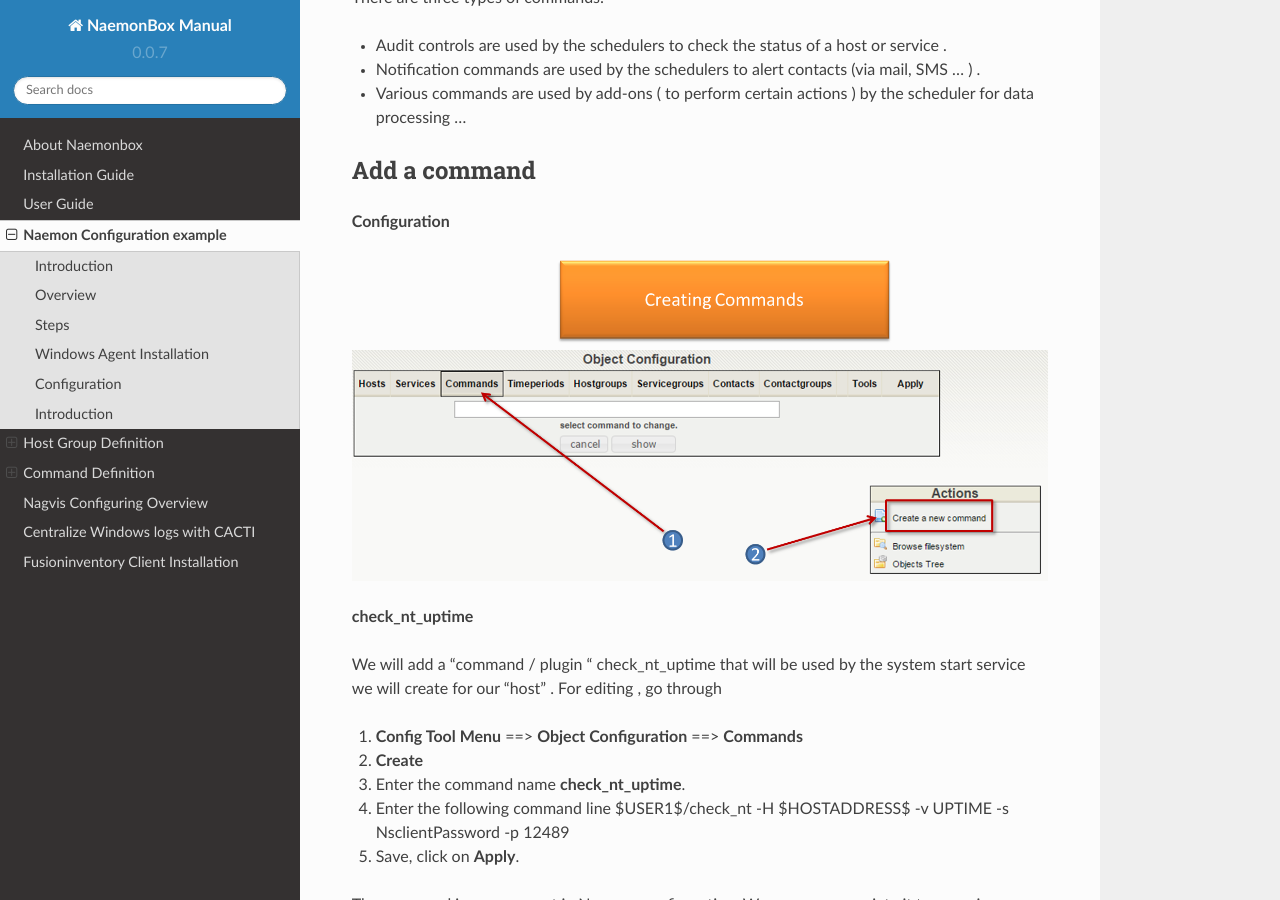
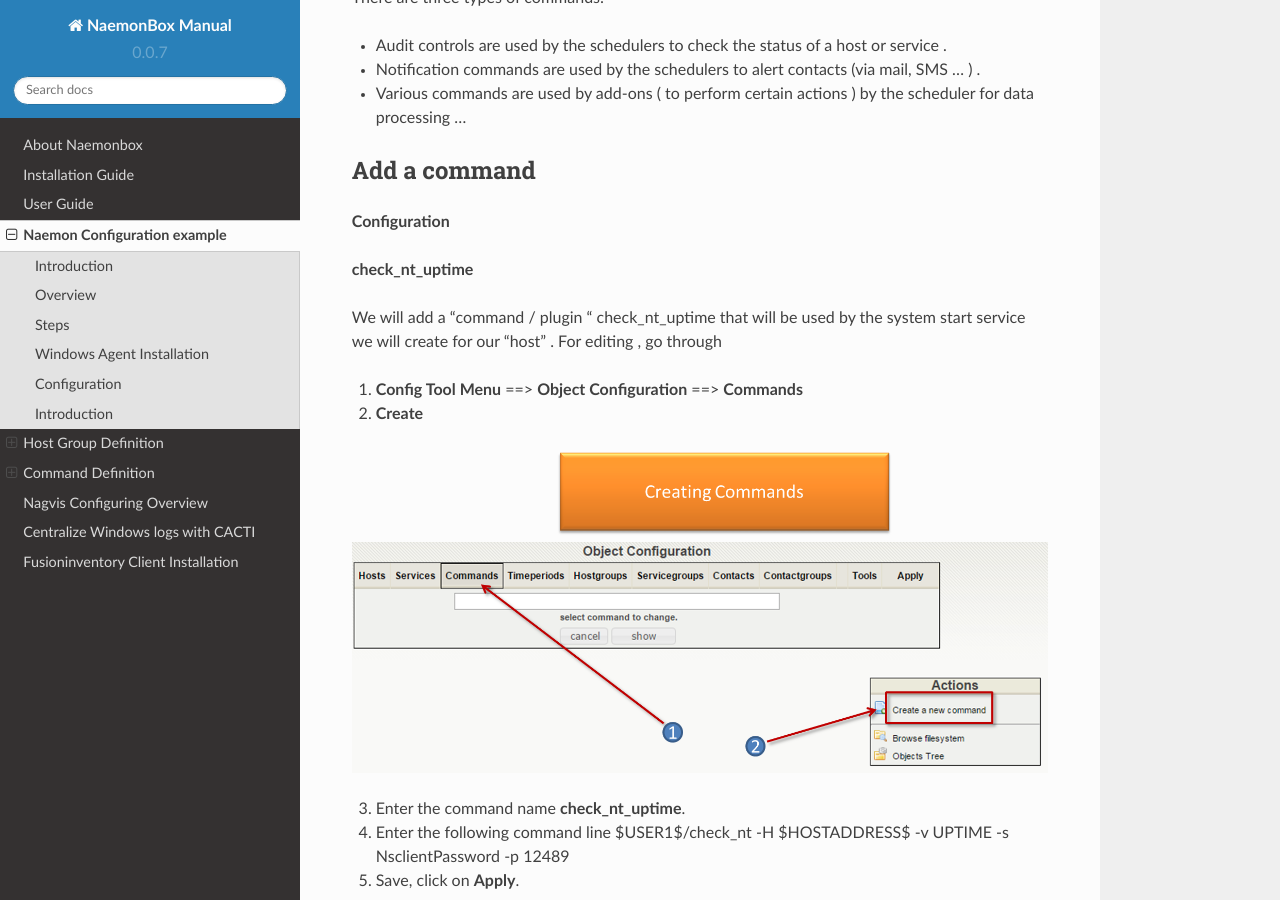
Before and after one commit to mgadi/naemonbox, a Sphinx documentation site: the page built from docs/source/04_Configuring_NaemonBox/index.rst, in a window 1280 px wide and 900 px high, scrolled down 4138 px. Built offline with Sphinx 7.4.7 and the Read the Docs theme 2.0.0, drawn with Linux system fonts in a browser that asks for light colours; pages that are not in the unit, such as notebooks, are missing from menus.

Commit message:
Update index.rst

```diff
--- a/docs/source/04_Configuring_NaemonBox/index.rst
+++ b/docs/source/04_Configuring_NaemonBox/index.rst
@@ -117,8 +117,6 @@
 ================
 **Configuration**
 
-.. image:: /images/create-commands.png
-
 **check_nt_uptime**
 
 We will add a "command / plugin " check_nt_uptime that will be used by the system start service we will create for our "host" .
@@ -127,6 +125,8 @@
 1. **Config Tool Menu** ==> **Object Configuration** ==> **Commands**
 
 2. **Create**
+
+.. image:: /images/create-commands.png
 
 3. Enter the command name **check_nt_uptime**.
 
```
